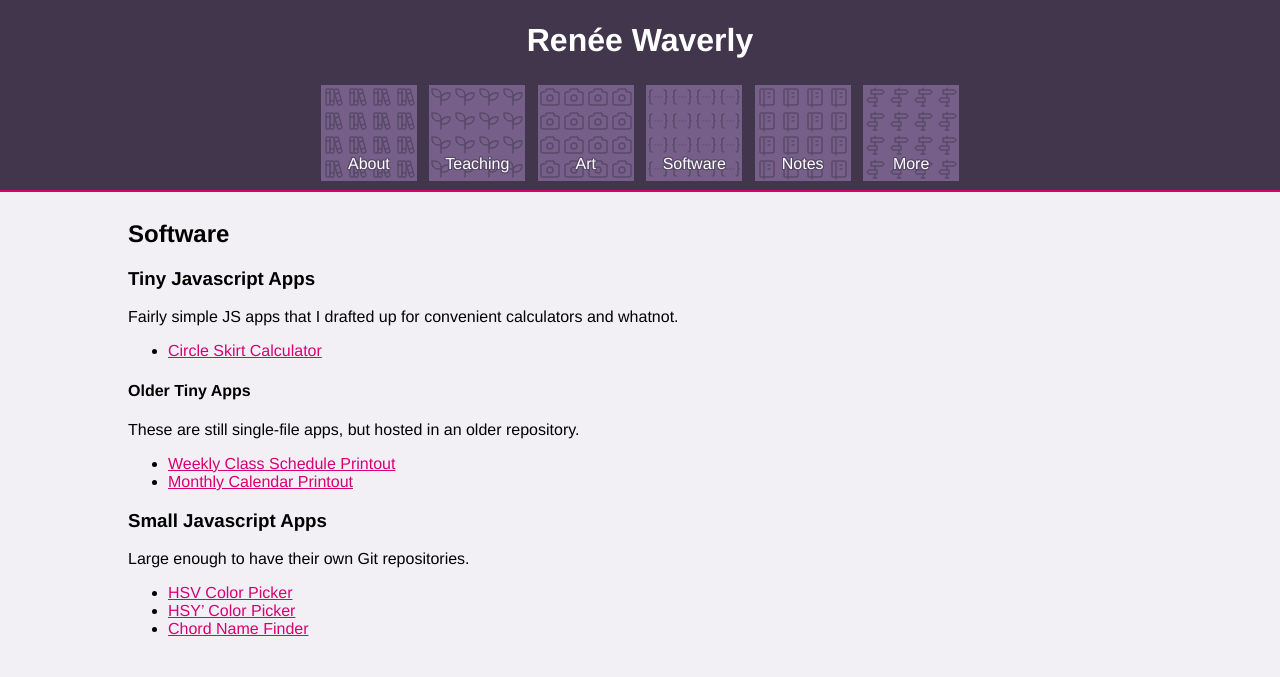
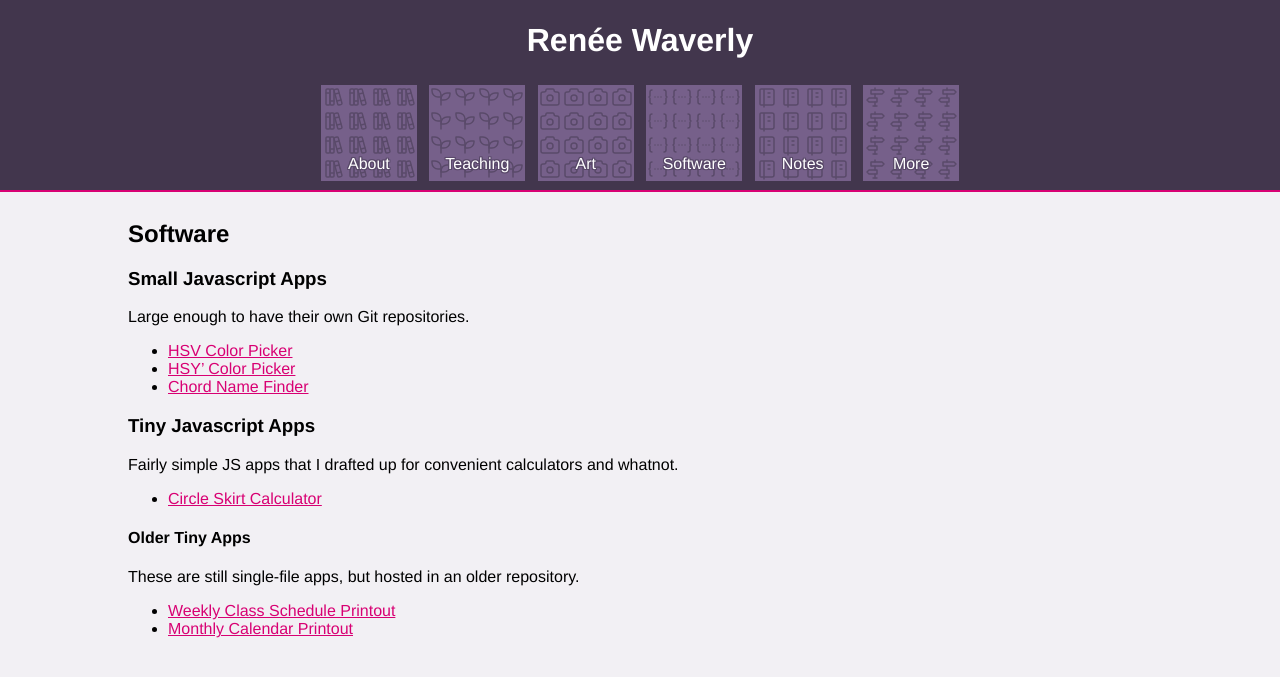
Before and after one commit to reneeverly/reneeverly.github.io, a Jekyll site: the page built from tiny-apps/index.md, in a window 1280 px wide. Shown: the top 677 px of the page. Built offline with Jekyll 4.4.1, drawn with Linux system fonts in a browser that asks for light colours; some of the changed lines change nothing that is shown.

Commit message:
Dark mode and resorted tiny apps page

```diff
--- a/resources/standard.css
+++ b/resources/standard.css
@@ -41,3 +41,7 @@
 @media screen and (max-width: 41em) {
 	nav ul li a { height: 4.5em; }
 }
+
+@media (prefers-color-scheme: dark) {
+	html { color: #f2f0f4; background: #040206; }
+}
--- a/tiny-apps/index.md
+++ b/tiny-apps/index.md
@@ -3,6 +3,14 @@
 title: Software
 ---
 ## Software
+
+### Small Javascript Apps
+
+Large enough to have their own Git repositories.
+
+* [HSV Color Picker](http://reneeverly.com/HSV-color-picker/)
+* [HSY' Color Picker](https://reneeverly.com/HSYp-color-picker/)
+* [Chord Name Finder](https://reneeverly.com/chord-name-finder/)
 
 ### Tiny Javascript Apps
 
@@ -16,11 +24,3 @@
 
 * [Weekly Class Schedule Printout](https://reneeverly.com/nawibo-blog/misc/scheduler/)
 * [Monthly Calendar Printout](https://reneeverly.com/nawibo-blog/misc/calendar/)
-
-### Small Javascript Apps
-
-Large enough to have their own Git repositories.
-
-* [HSV Color Picker](http://reneeverly.com/HSV-color-picker/)
-* [HSY' Color Picker](https://reneeverly.com/HSYp-color-picker/)
-* [Chord Name Finder](https://reneeverly.com/chord-name-finder/)
```
